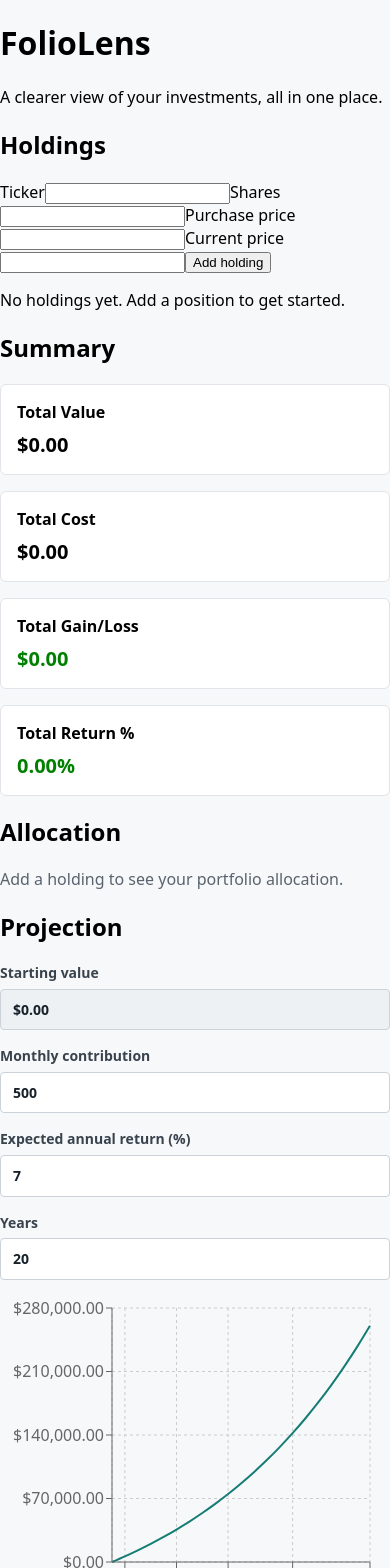
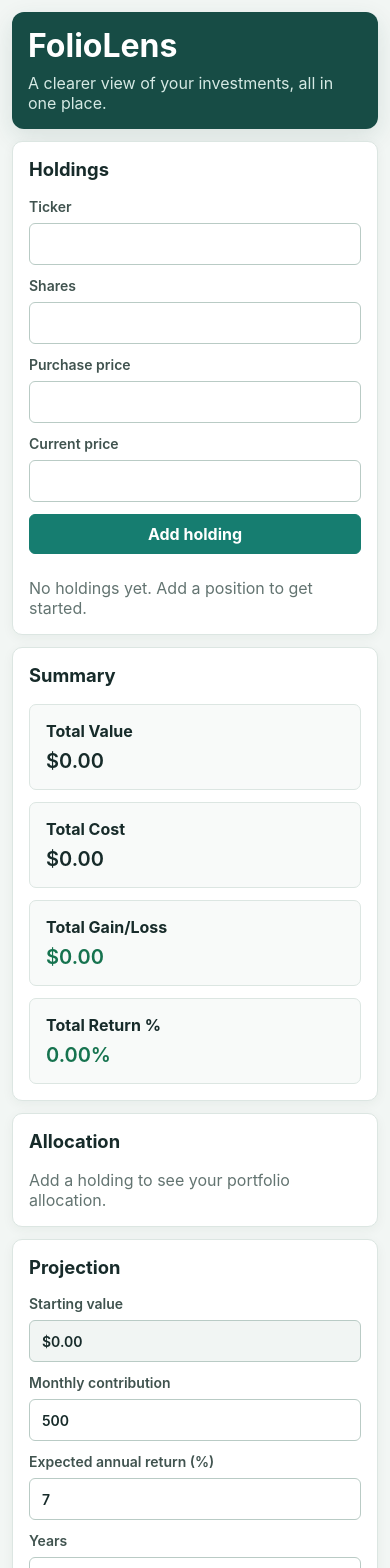
Before and after one commit to ylo16/appco, a React (Vite) app: page / in a window 390 px wide. Shown: the top 1568 px of the page. Built offline with nearby package versions, Linux system fonts and the light colour scheme.

Commit message:
Polish UI with responsive layout and accessibility

```diff
--- a/src/App.css
+++ b/src/App.css
@@ -1,17 +1,197 @@
-/* App-specific styles can be added here as the tracker grows. */
+/* The restrained teal header gives the finance workspace a clear visual anchor. */
+.app-shell {
+  width: min(1440px, 100%);
+  margin: 0 auto;
+  padding: var(--space-6);
+}
+
+.app-header {
+  margin-bottom: var(--space-5);
+  padding: var(--space-5) var(--space-6);
+  color: #fff;
+  background: #174c45;
+  border-radius: 12px;
+  box-shadow: 0 8px 24px rgb(23 76 69 / 12%);
+}
+
+.app-header h1 {
+  margin: 0;
+  font-size: 2rem;
+  line-height: 1.15;
+}
+
+.app-header p {
+  margin: var(--space-2) 0 0;
+  color: #d5e9e4;
+}
+
+/* A two-column desktop grid collapses to a single reading order on phones. */
+.dashboard-grid {
+  display: grid;
+  grid-template-columns: repeat(2, minmax(0, 1fr));
+  align-items: start;
+  gap: var(--space-4);
+}
+
+.dashboard-panel {
+  min-width: 0;
+  padding: var(--space-5);
+  background: var(--color-surface);
+  border: 1px solid var(--color-border);
+  border-radius: 10px;
+  box-shadow: 0 3px 12px rgb(27 56 49 / 5%);
+}
+
+.dashboard-panel h2 {
+  margin: 0 0 var(--space-4);
+  color: var(--color-ink);
+  font-size: 1.15rem;
+  line-height: 1.3;
+}
+
+.holdings-panel,
+.projection-dashboard-panel {
+  grid-column: 1 / -1;
+}
+
+.holding-form {
+  display: grid;
+  grid-template-columns: repeat(4, minmax(0, 1fr)) auto;
+  align-items: end;
+  gap: var(--space-3);
+  margin-bottom: var(--space-5);
+}
+
+.holding-form label,
+.projection-controls label {
+  display: grid;
+  min-width: 0;
+  gap: var(--space-2);
+  color: #40534f;
+  font-size: 0.875rem;
+  font-weight: 600;
+}
+
+.holding-form input,
+.projection-controls input {
+  width: 100%;
+  min-width: 0;
+  min-height: 42px;
+  padding: 0.625rem 0.75rem;
+  color: var(--color-ink);
+  background: #fff;
+  border: 1px solid #b9cbc5;
+  border-radius: 6px;
+  outline: none;
+  transition: border-color 150ms ease, box-shadow 150ms ease;
+}
+
+.holding-form input:focus,
+.projection-controls input:focus {
+  border-color: var(--color-accent);
+  box-shadow: 0 0 0 3px rgb(22 125 112 / 16%);
+}
+
+.projection-controls input:read-only {
+  background: #f1f5f3;
+}
+
+button {
+  min-height: 40px;
+  padding: 0.55rem 0.9rem;
+  color: #fff;
+  font-weight: 650;
+  background: var(--color-accent);
+  border: 1px solid var(--color-accent);
+  border-radius: 6px;
+  cursor: pointer;
+  transition: background-color 150ms ease, box-shadow 150ms ease;
+}
+
+button:hover {
+  background: var(--color-accent-hover);
+  border-color: var(--color-accent-hover);
+}
+
+button:focus-visible {
+  outline: 3px solid rgb(22 125 112 / 32%);
+  outline-offset: 2px;
+}
+
+.holdings-table button {
+  min-height: 34px;
+  padding: 0.4rem 0.65rem;
+  color: #9e3030;
+  background: #fff;
+  border-color: #e4b8b8;
+}
+
+.holdings-table button:hover {
+  color: #fff;
+  background: #a93737;
+  border-color: #a93737;
+}
+
+.table-scroll {
+  overflow-x: auto;
+  border: 1px solid var(--color-border);
+  border-radius: 7px;
+}
+
+.holdings-table {
+  width: 100%;
+  border-collapse: collapse;
+  white-space: nowrap;
+  font-size: 0.9rem;
+}
+
+.holdings-table th,
+.holdings-table td {
+  padding: 0.75rem 0.85rem;
+  text-align: right;
+  border-bottom: 1px solid #e7eeeb;
+}
+
+.holdings-table th {
+  color: #536762;
+  background: #f5f8f6;
+  font-size: 0.75rem;
+  font-weight: 700;
+  letter-spacing: 0.04em;
+  text-transform: uppercase;
+}
+
+.holdings-table th:first-child,
+.holdings-table td:first-child {
+  text-align: left;
+}
+
+.holdings-table tbody tr:last-child td {
+  border-bottom: 0;
+}
+
+.holdings-table tbody tr:hover {
+  background: #f8fbf9;
+}
+
+.holdings-empty,
+.allocation-empty {
+  margin: 0;
+  color: var(--color-muted);
+}
 
 .summary-cards {
   display: grid;
-  grid-template-columns: repeat(4, minmax(0, 1fr));
-  gap: 1rem;
+  grid-template-columns: repeat(2, minmax(0, 1fr));
+  gap: var(--space-3);
 }
 
 .summary-card {
   min-width: 0;
-  padding: 1rem;
-  background: #fff;
-  border: 1px solid #e1e4e8;
-  border-radius: 6px;
+  padding: var(--space-4);
+  background: #f8faf9;
+  border: 1px solid var(--color-border);
+  border-radius: 7px;
 }
 
 .summary-card h3 {
@@ -27,23 +207,18 @@
 }
 
 .gain {
-  color: green;
+  color: var(--color-positive);
 }
 
 .loss {
-  color: red;
-}
-
-.allocation-empty {
-  margin: 0;
-  color: #59636e;
+  color: var(--color-negative);
 }
 
 .allocation-tooltip {
-  padding: 0.75rem;
+  padding: var(--space-3);
   background: #fff;
-  border: 1px solid #e1e4e8;
-  border-radius: 6px;
+  border: 1px solid var(--color-border);
+  border-radius: 7px;
   box-shadow: 0 2px 8px rgb(0 0 0 / 10%);
 }
 
@@ -53,50 +228,27 @@
 
 .projection-panel {
   display: grid;
-  gap: 1rem;
+  gap: var(--space-4);
 }
 
 .projection-controls {
   display: grid;
   grid-template-columns: repeat(4, minmax(0, 1fr));
-  gap: 1rem;
-}
-
-.projection-controls label {
-  display: grid;
-  gap: 0.4rem;
-  color: #39434d;
-  font-size: 0.875rem;
-  font-weight: 600;
-}
-
-.projection-controls input {
-  width: 100%;
-  min-width: 0;
-  padding: 0.65rem 0.75rem;
-  color: #17212b;
-  font: inherit;
-  background: #fff;
-  border: 1px solid #cbd2d9;
-  border-radius: 4px;
-}
-
-.projection-controls input:read-only {
-  background: #eef1f3;
+  gap: var(--space-3);
 }
 
 .projection-results {
   display: grid;
   grid-template-columns: repeat(3, minmax(0, 1fr));
-  gap: 1rem;
+  gap: var(--space-3);
 }
 
 .projection-result {
   min-width: 0;
-  padding: 0.85rem 1rem;
-  background: #fff;
-  border: 1px solid #e1e4e8;
-  border-radius: 6px;
+  padding: var(--space-4);
+  background: #f8faf9;
+  border: 1px solid var(--color-border);
+  border-radius: 7px;
 }
 
 .projection-result h3 {
@@ -112,10 +264,10 @@
 }
 
 .projection-tooltip {
-  padding: 0.75rem;
+  padding: var(--space-3);
   background: #fff;
-  border: 1px solid #e1e4e8;
-  border-radius: 6px;
+  border: 1px solid var(--color-border);
+  border-radius: 7px;
   box-shadow: 0 2px 8px rgb(0 0 0 / 10%);
 }
 
@@ -125,21 +277,50 @@
 
 .projection-note {
   margin: 0;
-  color: #59636e;
+  color: var(--color-muted);
   font-size: 0.875rem;
 }
 
-@media (max-width: 900px) {
-  .summary-cards,
-  .projection-controls {
+@media (max-width: 1000px) {
+  .holding-form {
     grid-template-columns: repeat(2, minmax(0, 1fr));
+  }
+
+  .holding-form button {
+    justify-self: start;
   }
 }
 
-@media (max-width: 560px) {
+@media (max-width: 700px) {
+  .app-shell {
+    padding: var(--space-3);
+  }
+
+  .app-header {
+    margin-bottom: var(--space-3);
+    padding: var(--space-4);
+  }
+
+  .dashboard-grid {
+    grid-template-columns: minmax(0, 1fr);
+    gap: var(--space-3);
+  }
+
+  .dashboard-panel,
+  .holdings-panel,
+  .projection-dashboard-panel {
+    grid-column: 1;
+    padding: var(--space-4);
+  }
+
+  .holding-form,
   .summary-cards,
   .projection-controls,
   .projection-results {
     grid-template-columns: 1fr;
   }
+
+  .holding-form button {
+    width: 100%;
+  }
 }
--- a/src/App.jsx
+++ b/src/App.jsx
@@ -12,29 +12,29 @@ function App() {
   const { totalValue } = portfolioTotals(holdings)
 
   return (
-    <div>
+    <div className="app-shell">
       {/* The header names FolioLens and introduces its purpose. */}
-      <header>
+      <header className="app-header">
         <h1>FolioLens</h1>
         <p>A clearer view of your investments, all in one place.</p>
       </header>
 
       {/* Each section is a placeholder for a future portfolio view. */}
-      <main>
-        <section>
+      <main className="dashboard-grid">
+        <section className="dashboard-panel holdings-panel">
           <h2>Holdings</h2>
           <HoldingForm onAdd={addHolding} />
           <HoldingsTable holdings={holdings} onRemove={removeHolding} />
         </section>
-        <section>
+        <section className="dashboard-panel">
           <h2>Summary</h2>
           <SummaryCards holdings={holdings} />
         </section>
-        <section>
+        <section className="dashboard-panel">
           <h2>Allocation</h2>
           <AllocationChart holdings={holdings} />
         </section>
-        <section>
+        <section className="dashboard-panel projection-dashboard-panel">
           <h2>Projection</h2>
           <ProjectionPanel startingValue={totalValue} />
         </section>
--- a/src/components/HoldingForm.jsx
+++ b/src/components/HoldingForm.jsx
@@ -23,10 +23,11 @@ function HoldingForm({ onAdd }) {
   }
 
   return (
-    <form onSubmit={handleSubmit}>
+    <form className="holding-form" onSubmit={handleSubmit}>
       <label>
         Ticker
         <input
+          aria-label="Ticker"
           type="text"
           value={ticker}
           onChange={(event) => setTicker(event.target.value.toUpperCase())}
@@ -36,6 +37,7 @@ function HoldingForm({ onAdd }) {
       <label>
         Shares
         <input
+          aria-label="Shares"
           type="number"
           min="0"
           step="any"
@@ -47,6 +49,7 @@ function HoldingForm({ onAdd }) {
       <label>
         Purchase price
         <input
+          aria-label="Purchase price"
           type="number"
           min="0"
           step="any"
@@ -58,6 +61,7 @@ function HoldingForm({ onAdd }) {
       <label>
         Current price
         <input
+          aria-label="Current price"
           type="number"
           min="0"
           step="any"
--- a/src/components/HoldingsTable.jsx
+++ b/src/components/HoldingsTable.jsx
@@ -8,11 +8,12 @@ import { formatCurrency, formatPercent } from '../utils/format.js'
 function HoldingsTable({ holdings, onRemove }) {
   // If there are no rows, show a friendly note instead of an empty table.
   if (holdings.length === 0) {
-    return <p>No holdings yet. Add a position to get started.</p>
+    return <p className="holdings-empty">No holdings yet. Add a position to get started.</p>
   }
 
   return (
-    <table>
+    <div className="table-scroll">
+      <table className="holdings-table">
         <thead>
           <tr>
             <th>Ticker</th>
@@ -44,7 +45,11 @@ function HoldingsTable({ holdings, onRemove }) {
                 <td className={gainClass}>{formatCurrency(gain)}</td>
                 <td className={returnClass}>{formatPercent(returnPct)}</td>
                 <td>
-                <button type="button" onClick={() => onRemove(holding.id)}>
+                  <button
+                    type="button"
+                    aria-label={`Delete ${holding.ticker} holding`}
+                    onClick={() => onRemove(holding.id)}
+                  >
                     Delete
                   </button>
                 </td>
@@ -53,6 +58,7 @@ function HoldingsTable({ holdings, onRemove }) {
           })}
         </tbody>
       </table>
+    </div>
   )
 }
 
--- a/src/components/ProjectionPanel.jsx
+++ b/src/components/ProjectionPanel.jsx
@@ -48,11 +48,12 @@ function ProjectionPanel({ startingValue }) {
       <div className="projection-controls">
         <label>
           Starting value
-          <input type="text" value={formatCurrency(startingValue)} readOnly />
+          <input aria-label="Starting value" type="text" value={formatCurrency(startingValue)} readOnly />
         </label>
         <label>
           Monthly contribution
           <input
+            aria-label="Monthly contribution"
             type="number"
             min="0"
             step="50"
@@ -63,6 +64,7 @@ function ProjectionPanel({ startingValue }) {
         <label>
           Expected annual return (%)
           <input
+            aria-label="Expected annual return percentage"
             type="number"
             step="0.1"
             value={annualReturnPct}
@@ -71,7 +73,15 @@ function ProjectionPanel({ startingValue }) {
         </label>
         <label>
           Years
-          <input type="number" min="1" max="50" step="1" value={years} onChange={updateYears} />
+          <input
+            aria-label="Projection years"
+            type="number"
+            min="1"
+            max="50"
+            step="1"
+            value={years}
+            onChange={updateYears}
+          />
         </label>
       </div>
 
--- a/src/index.css
+++ b/src/index.css
@@ -1,3 +1,27 @@
+/* Shared palette and spacing tokens keep the dashboard calm and consistent. */
+:root {
+  font-family: Inter, ui-sans-serif, system-ui, -apple-system, BlinkMacSystemFont, 'Segoe UI', sans-serif;
+  color: #172b2a;
+  background: #f2f6f4;
+  font-synthesis: none;
+  text-rendering: optimizeLegibility;
+  --color-ink: #172b2a;
+  --color-muted: #637471;
+  --color-border: #dce6e2;
+  --color-surface: #ffffff;
+  --color-page: #f2f6f4;
+  --color-accent: #167d70;
+  --color-accent-hover: #10685e;
+  --color-positive: #16734f;
+  --color-negative: #b53d3d;
+  --space-1: 0.25rem;
+  --space-2: 0.5rem;
+  --space-3: 0.75rem;
+  --space-4: 1rem;
+  --space-5: 1.5rem;
+  --space-6: 2rem;
+}
+
 /* Use predictable sizing for every element. */
 *,
 *::before,
@@ -8,6 +32,12 @@
 /* Set a readable baseline and a light page background. */
 body {
   margin: 0;
-  font-family: system-ui, -apple-system, BlinkMacSystemFont, 'Segoe UI', sans-serif;
-  background: #f7f8fa;
+  min-width: 320px;
+  min-height: 100vh;
+  background: var(--color-page);
 }
+
+button,
+input {
+  font: inherit;
+}
```
Lines whose indentation alone changed are shown as unchanged.
